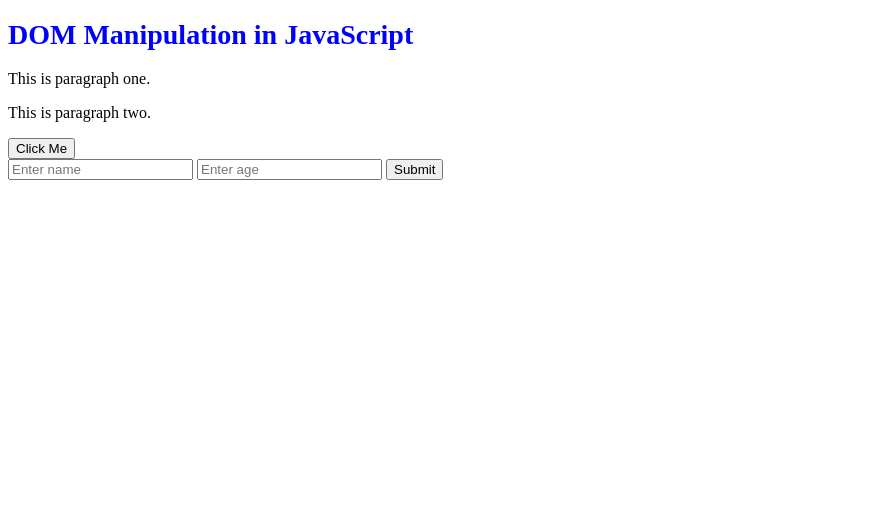
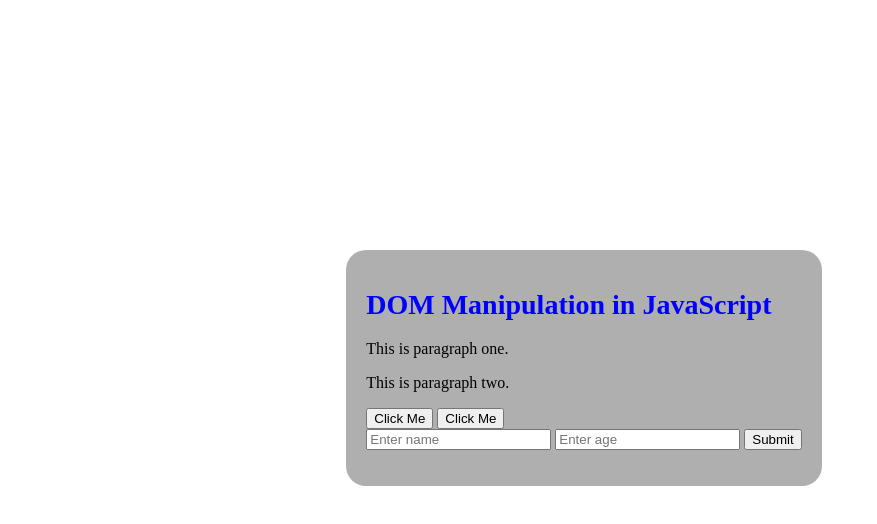
Before and after one commit to amanofficially/JavaScript, a plain HTML site: page index.html in a window 1280 px wide. Shown: the whole page, without its empty margins (0-877 px from the left). Drawn offline with Linux system fonts and the light colour scheme.

Commit message:
Callback in js

```diff
--- a/index.html
+++ b/index.html
@@ -3,14 +3,29 @@
   <head>
     <meta charset="UTF-8" />
     <title>DOM Manipulation</title>
-    <link rel="stylesheet" href="style.css" />
+    <style>
+      body {
+        height: 90vh;
+        width: 90vw;
+        display: flex;
+        justify-content: center;
+        align-items: center;
+      }
+      .content {
+        border-radius: 20px;
+        padding: 20px;
+        background-color: #afafaf;
+      }
+    </style>
   </head>
   <body>
+    <div class="content">
       <h1 id="title">DOM Manipulation in JavaScript</h1>
 
       <p class="text">This is paragraph one.</p>
       <p class="text">This is paragraph two.</p>
 
+      <button id="btn">Click Me</button>
       <button id="btn">Click Me</button>
 
       <form id="userForm">
@@ -20,6 +35,7 @@
       </form>
 
       <p id="output"></p>
+    </div>
 
     <script src="Chapter6.js"></script>
   </body>
```
Also changed, not shown: script.js (+30 -8 lines). Lines whose indentation alone changed are shown as unchanged.
